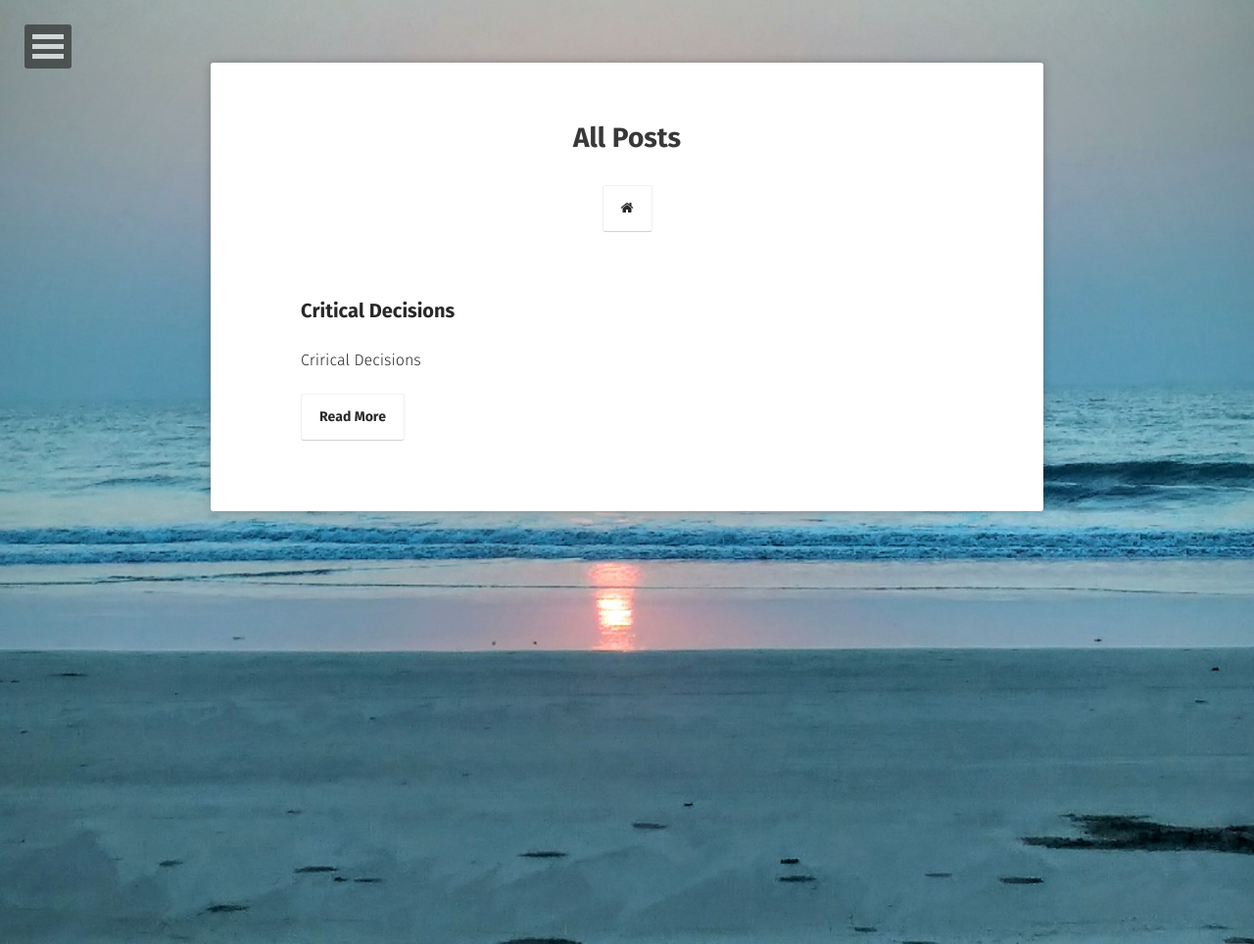
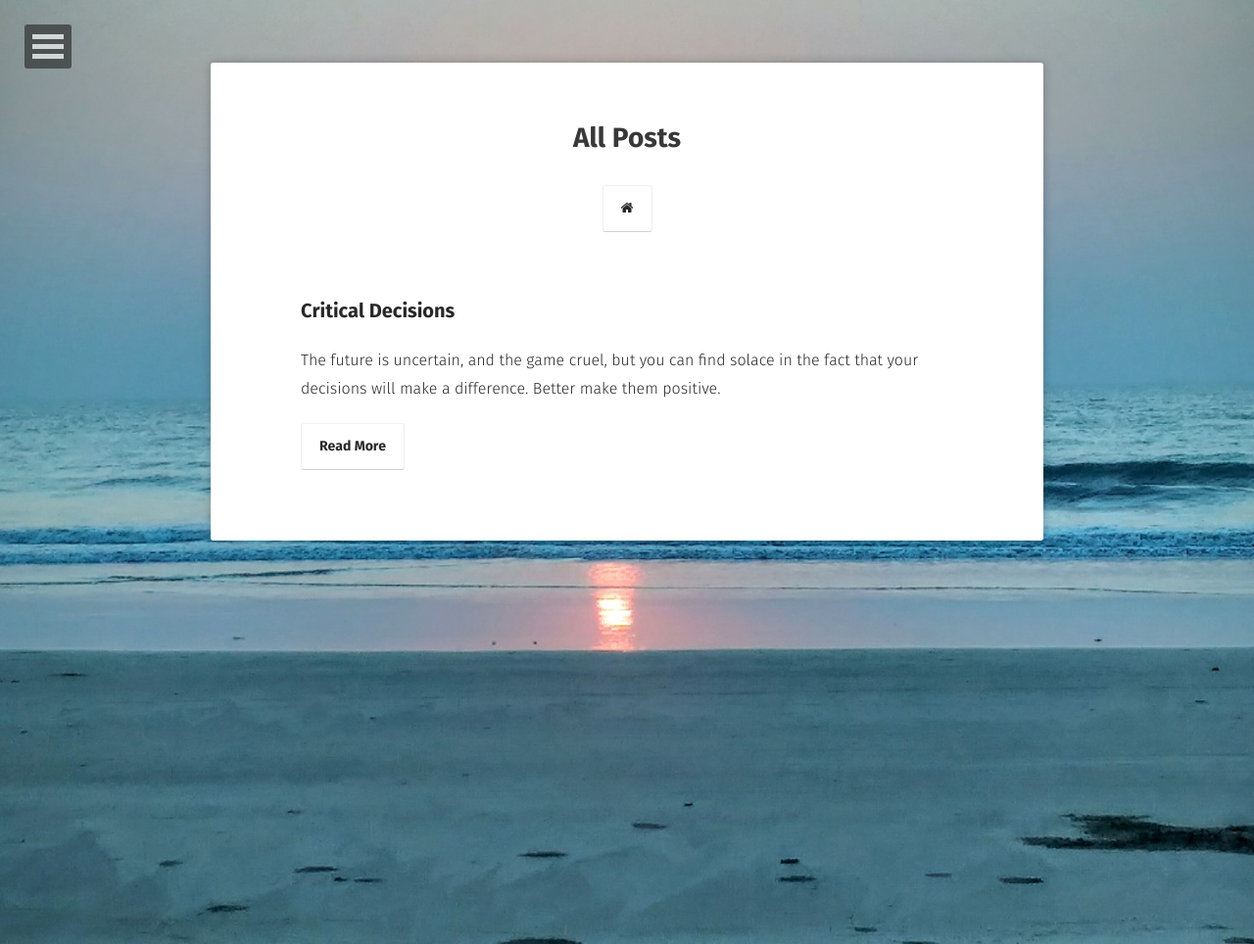
Before and after one commit to jontitalukdar/jontitalukdar.github.io_x, a Jekyll site: the page built from posts/index.md, in a window 1280 px wide. Shown: the whole page at 98% size. Built offline with Jekyll 4.4.1, drawn with Linux system fonts in a browser that asks for light colours; some web fonts are replaced.

Commit message:
Updated excerpt

```diff
--- a/_posts/2016-12-17-post-1.md
+++ b/_posts/2016-12-17-post-1.md
@@ -2,7 +2,7 @@
 layout: post
 title: "Critical Decisions"
 date: 2016-12-17
-excerpt: "Crirical Decisions"
+excerpt: "The future is uncertain, and the game cruel, but you can find solace in the fact that your decisions will make a difference. Better make them positive."
 tags: [post 1, decisions ,blog, life, introspection]
 comments: true
 ---
```
